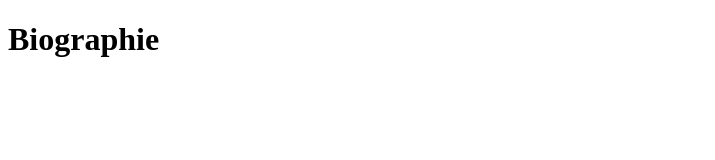
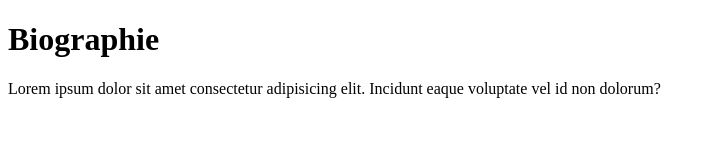
Before and after one commit to LariviereJanie/projet1, a plain HTML site: page bio.html in a window 1280 px wide. Shown: the whole page, without its empty margins (0-715 px from the left). Drawn offline with Linux system fonts and the light colour scheme.

Commit message:
ajout header

```diff
--- a/bio.html
+++ b/bio.html
@@ -8,6 +8,7 @@
 <body>
     <header>
         <h1>Biographie</h1>
+        <p>Lorem ipsum dolor sit amet consectetur adipisicing elit. Incidunt eaque voluptate vel id non dolorum?</p>
     </header>
 </body>
 </html>
```
